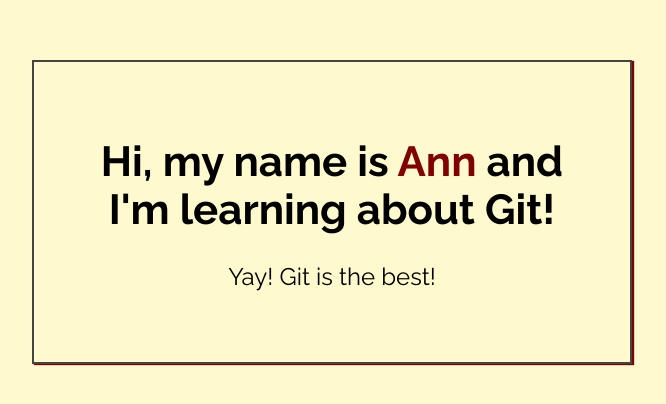
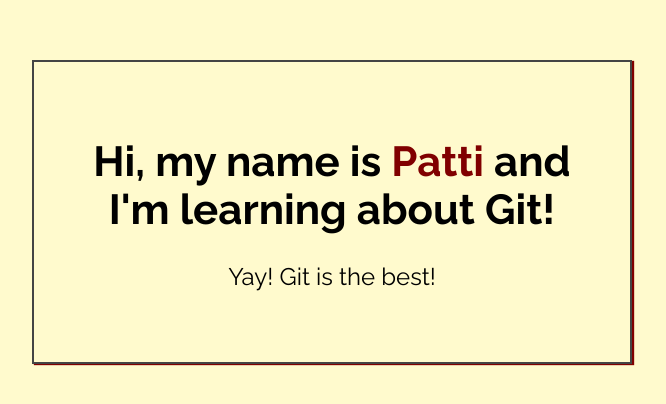
Before and after one commit to pattilynn/Website-Design-for-Seasons-Lawncare, a plain HTML site: page index.html in a window 1280 px wide. Shown: the part 188-592 px from the top of the page, without its empty margins (308-974 px from the left). Drawn offline with Linux system fonts and the light colour scheme.

Commit message:
Added name to index.html

```diff
--- a/index.html
+++ b/index.html
@@ -14,7 +14,7 @@
 <body>
 
     <div class="greeting">
-        <h1>Hi, my name is <span class="highlight">Ann</span> and I'm learning about Git! </h1>
+        <h1>Hi, my name is <span class="highlight">Patti</span> and I'm learning about Git! </h1>
 
         <p>Yay! Git is the best!</p>
     </div>
```
